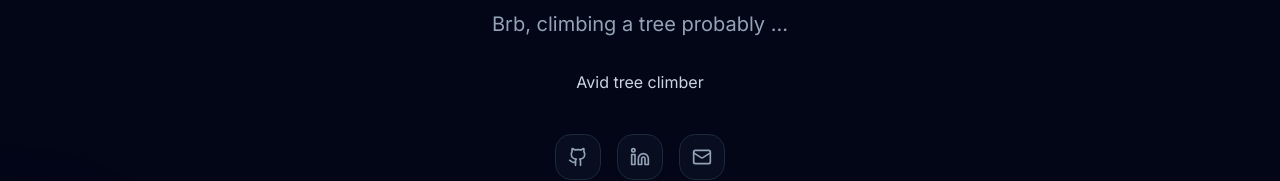
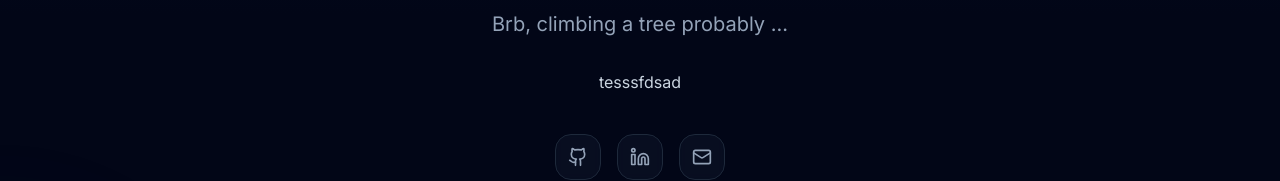
Before and after one commit to g23polar/portfolio, a Next.js app: page / in a window 1280 px wide. Shown: the part 386-567 px from the top of the page. Built offline with nearby package versions, Linux system fonts and the light colour scheme.

Commit message:
Fix hydration error

```diff
--- a/src/app/layout.tsx
+++ b/src/app/layout.tsx
@@ -23,8 +23,8 @@ export default function RootLayout({
   children: React.ReactNode
 }) {
   return (
-    <html lang="en" className="scroll-smooth">
-      <body className={`${inter.className} bg-dark-950 text-dark-100`}>
+    <html lang="en" className="scroll-smooth" suppressHydrationWarning>
+      <body className={`${inter.className} bg-dark-950 text-dark-100`} suppressHydrationWarning>
         <SessionProvider>
           {children}
         </SessionProvider>
--- a/src/data/portfolio.json
+++ b/src/data/portfolio.json
@@ -3,7 +3,7 @@
     "name": "Gautam Nair",
     "title": "Full Stack Developer",
     "tagline": "Brb, climbing a tree probably ... ",
-    "bio": "Avid tree climber",
+    "bio": "tesssfdsad",
     "email": "gautamnair023@gmail.com",
     "location": "New York, NY",
     "avatar": "/avatar.jpg",
```
